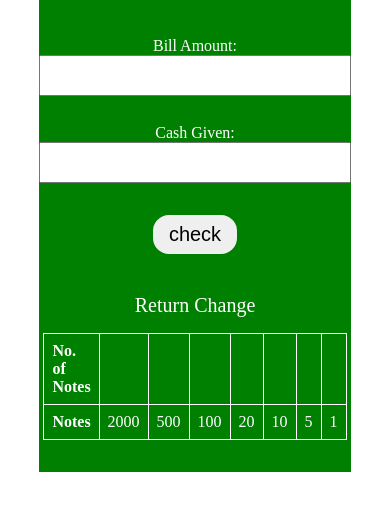
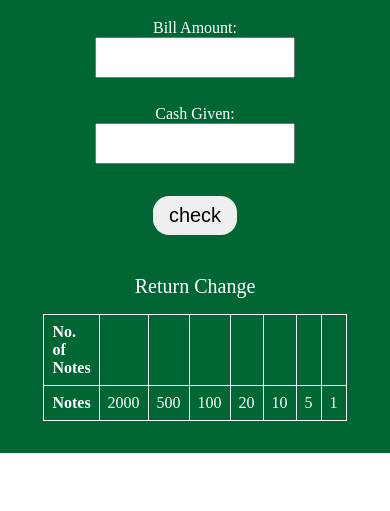
Before and after one commit to poojaptdr/cash-register, a plain HTML site: page index.html in a window 390 px wide. Shown: the part 287-798 px from the top of the page. Drawn offline with Linux system fonts and the light colour scheme.

Commit message:
some changes

```diff
--- a/style.css
+++ b/style.css
@@ -14,7 +14,7 @@
     width: 80vw;
     /* height: 80vh; */
     display: flex;
-    background: green;
+    background: hsl(150, 100%, 20%);
     color: white;
     text-align: center;
      flex-direction: column;
@@ -25,7 +25,12 @@
     left: 50%;
     transform: translate(-50%, -50%); */
 }
-
+@media(max-width: 700px){
+    .container{
+       max-width: 100vh;
+       width: 100%;
+    }
+}
 h1{
     text-align: center;
     margin-bottom: 1.5rem;
@@ -51,7 +56,12 @@ input{
     padding: 0.7rem;
     text-align: center;
 }
-
+@media(max-width: 700px){
+    input{
+        max-width: 200px;
+        width: 100%
+    }
+}
 #btn{
     padding: 0.5rem 1rem;
     margin: auto;
@@ -66,13 +76,23 @@ caption{
     font-size: 20px;
 }
 table{
-    width: 80%;
+    width: 80opx;
     margin-bottom: 2rem;
     border-collapse: collapse;
 }
-
+@media(max-width: 700px){
+    table{
+        max-width: 150px;
+        width: 100%;
+    }
+}
 td, th{
     text-align: left;
     padding: 0.5rem;
     border: 1px solid white;
 }
+@media(max-width: 700px){
+    /* td, th{
+        padding: 0.2rem;
+    } */
+}
```
